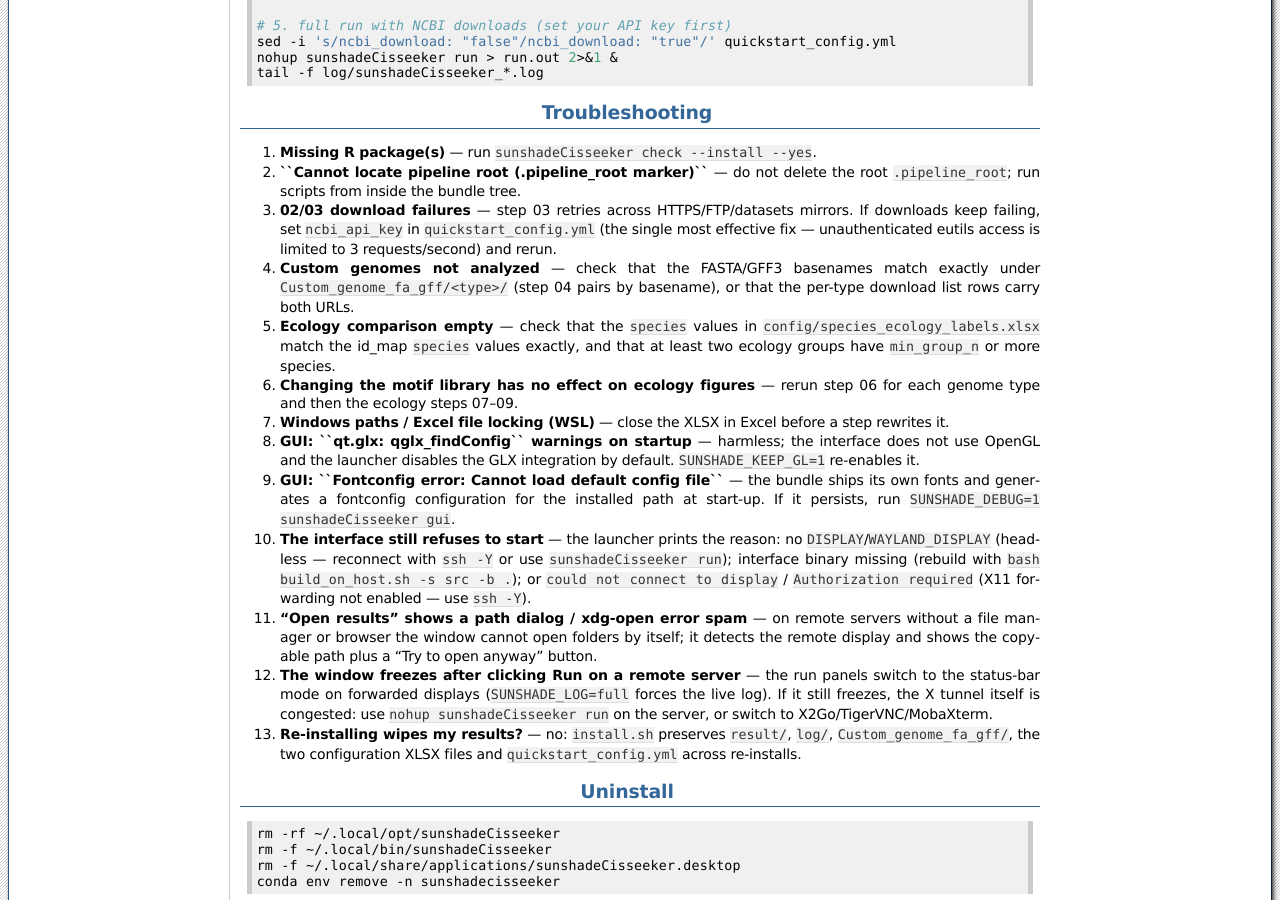
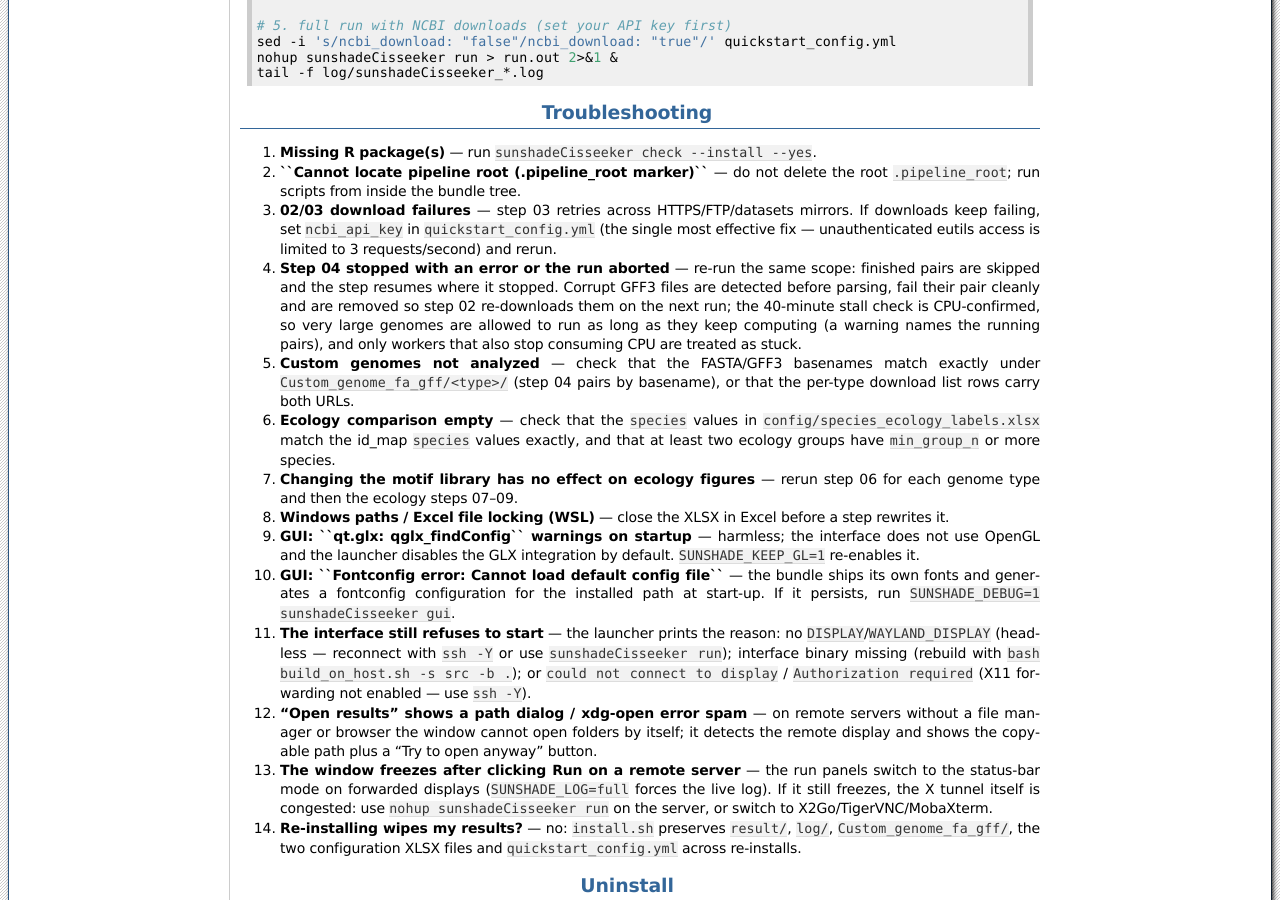
Before and after one commit to chenzhr23/sunshadeCisseeker-docs, a Sphinx documentation site: the page built from docs/content/Installation.rst, in a window 1280 px wide and 900 px high, scrolled down 2577 px. Built offline with Sphinx 7.4.7, drawn with Linux system fonts in a browser that asks for light colours.

Commit message:
docs: v1.3.27 refresh step-04 stall/file-size wording and troubleshooting

```diff
--- a/docs/content/Installation.rst
+++ b/docs/content/Installation.rst
@@ -209,40 +209,48 @@ Troubleshooting
    mirrors. If downloads keep failing, set ``ncbi_api_key`` in
    ``quickstart_config.yml`` (the single most effective fix — unauthenticated
    eutils access is limited to 3 requests/second) and rerun.
-4. **Custom genomes not analyzed** — check that the FASTA/GFF3 basenames
+4. **Step 04 stopped with an error or the run aborted** — re-run the same
+   scope: finished pairs are skipped and the step resumes where it stopped.
+   Corrupt GFF3 files are detected before parsing, fail their pair cleanly
+   and are removed so step 02 re-downloads them on the next run; the
+   40-minute stall check is CPU-confirmed, so very large genomes are allowed
+   to run as long as they keep computing (a warning names the running
+   pairs), and only workers that also stop consuming CPU are treated as
+   stuck.
+5. **Custom genomes not analyzed** — check that the FASTA/GFF3 basenames
    match exactly under ``Custom_genome_fa_gff/<type>/`` (step 04 pairs by
    basename), or that the per-type download list rows carry both URLs.
-5. **Ecology comparison empty** — check that the ``species`` values in
+6. **Ecology comparison empty** — check that the ``species`` values in
    ``config/species_ecology_labels.xlsx`` match the id_map ``species`` values
    exactly, and that at least two ecology groups have ``min_group_n`` or more
    species.
-6. **Changing the motif library has no effect on ecology figures** — rerun
+7. **Changing the motif library has no effect on ecology figures** — rerun
    step 06 for each genome type and then the ecology steps 07–09.
-7. **Windows paths / Excel file locking (WSL)** — close the XLSX in Excel
+8. **Windows paths / Excel file locking (WSL)** — close the XLSX in Excel
    before a step rewrites it.
-8. **GUI: ``qt.glx: qglx_findConfig`` warnings on startup** — harmless; the
+9. **GUI: ``qt.glx: qglx_findConfig`` warnings on startup** — harmless; the
    interface does not use OpenGL and the launcher disables the GLX
    integration by default. ``SUNSHADE_KEEP_GL=1`` re-enables it.
-9. **GUI: ``Fontconfig error: Cannot load default config file``** — the
-   bundle ships its own fonts and generates a fontconfig configuration for
-   the installed path at start-up. If it persists, run
-   ``SUNSHADE_DEBUG=1 sunshadeCisseeker gui``.
-10. **The interface still refuses to start** — the launcher prints the
+10. **GUI: ``Fontconfig error: Cannot load default config file``** — the
+    bundle ships its own fonts and generates a fontconfig configuration for
+    the installed path at start-up. If it persists, run
+    ``SUNSHADE_DEBUG=1 sunshadeCisseeker gui``.
+11. **The interface still refuses to start** — the launcher prints the
     reason: no ``DISPLAY``/``WAYLAND_DISPLAY`` (headless — reconnect with
     ``ssh -Y`` or use ``sunshadeCisseeker run``); interface binary missing
     (rebuild with ``bash build_on_host.sh -s src -b .``); or ``could not
     connect to display`` / ``Authorization required`` (X11 forwarding not
     enabled — use ``ssh -Y``).
-11. **"Open results" shows a path dialog / xdg-open error spam** — on remote
+12. **"Open results" shows a path dialog / xdg-open error spam** — on remote
     servers without a file manager or browser the window cannot open folders
     by itself; it detects the remote display and shows the copyable path plus
     a "Try to open anyway" button.
-12. **The window freezes after clicking Run on a remote server** — the run
+13. **The window freezes after clicking Run on a remote server** — the run
     panels switch to the status-bar mode on forwarded displays
     (``SUNSHADE_LOG=full`` forces the live log). If it still freezes, the X
     tunnel itself is congested: use ``nohup sunshadeCisseeker run`` on the
     server, or switch to X2Go/TigerVNC/MobaXterm.
-13. **Re-installing wipes my results?** — no: ``install.sh`` preserves
+14. **Re-installing wipes my results?** — no: ``install.sh`` preserves
     ``result/``, ``log/``, ``Custom_genome_fa_gff/``, the two configuration
     XLSX files and ``quickstart_config.yml`` across re-installs.
 
```
Also changed, not shown: docs/content/Analysis pipeline.rst (+16 -4 lines).
